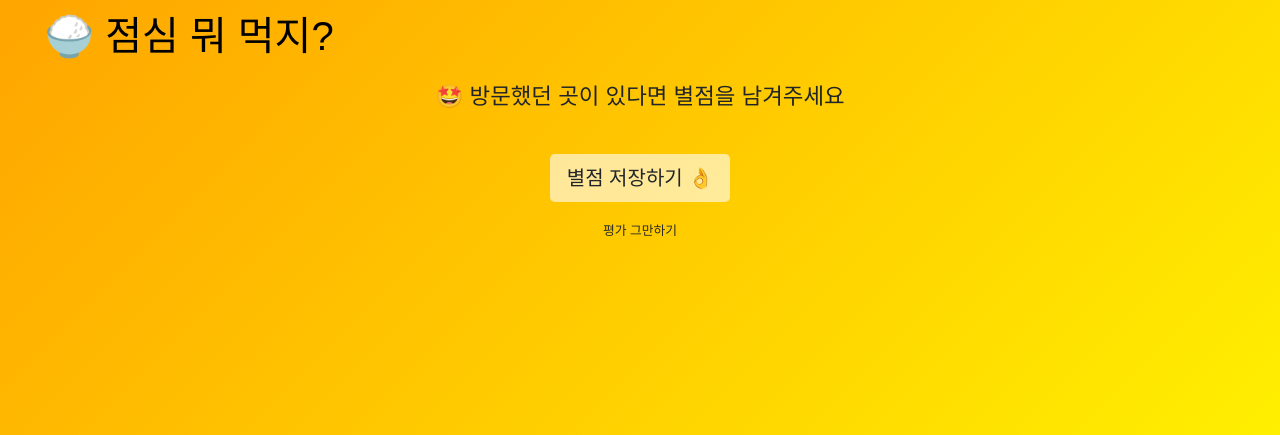
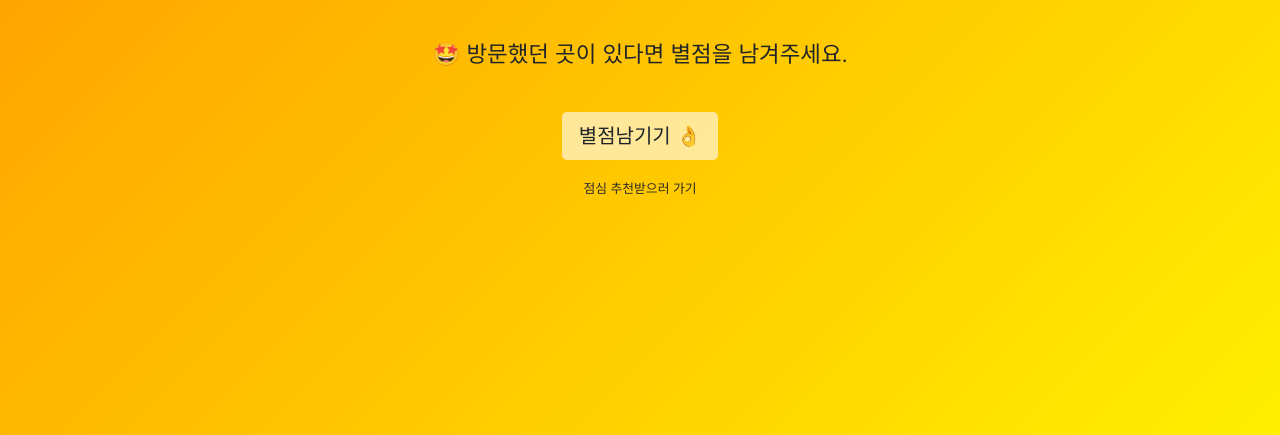
Before and after one commit to SeonminKim1/PJ-TODAY_LUNCH, a Django app: template templates/main/scoring.html in a window 1280 px wide. Shown: the top 435 px of the page. Run offline with Django 4.2, Linux system fonts and the light colour scheme; the template is opened without the code that fills it, so the values that code supplies are empty; some libraries are stand-ins or nearby versions; some web fonts are replaced.

Commit message:
Fix style

```diff
--- a/static/css/scoring.css
+++ b/static/css/scoring.css
@@ -13,6 +13,7 @@ body {
     /*margin-top: 4%;*/
 }
 .title_wrapper {
+    margin-top: 3%;
     text-align: center;
 }
 
--- a/templates/main/scoring.html
+++ b/templates/main/scoring.html
@@ -2,12 +2,12 @@
 {% block title %}내 취향은? | {% endblock %}
 {% block content %}
     <body>
-    {% include 'nav/nav.html' %}
+
     {% include 'users/message.html' %}
 
     <div class="main_container">
         <div class="title_wrapper">
-            <p class="title_center"> &#x1F929; 방문했던 곳이 있다면 별점을 남겨주세요 </p>
+            <p class="title_center">&#x1F929; 방문했던 곳이 있다면 별점을 남겨주세요.</p>
         </div>
         <div class="main_wrapper">
             <div class="card_contents">
@@ -48,12 +48,12 @@
         </div>
         <div class="button_wrapper">
             <button class="btn btn-default btn-lg btn-more" onclick="scoring_completed()"
-                    style="background-color: rgba(255, 255, 255, 0.6)">별점 저장하기 &#x1F44C;
+                    style="background-color: rgba(255, 255, 255, 0.6)">별점남기기 &#x1F44C;
             </button>
         </div>
         <div class="a_wrapper">
             <div class="btn-later-box">
-                <a href={% url 'main' %}>평가 그만하기</a>
+                <a href={% url 'main' %}>점심 추천받으러 가기</a>
             </div>
         </div>
     </div> <!-- main_container -->
--- a/templates/nav/nav.html
+++ b/templates/nav/nav.html
@@ -14,12 +14,12 @@
                 </div>
                 <div class="scoring-box">
                     <div class="scoring">
-                        <a class="scoring-a" href={% url 'scoring_view' %}>별점남기기</a>
+                        <a class="scoring-a" href={% url 'scoring_view' %}>평가페이지</a>
                     </div>
                 </div>
                 <div class="mypage-box">
                     <div class="mypage">
-                        <a class="mypage-a" href={% url 'nav_mypage' %}>나의 점심일지</a>
+                        <a class="mypage-a" href={% url 'nav_mypage' %}>나의 점심일기</a>
                     </div>
                 </div>
                 <div class="logout-box">
```
